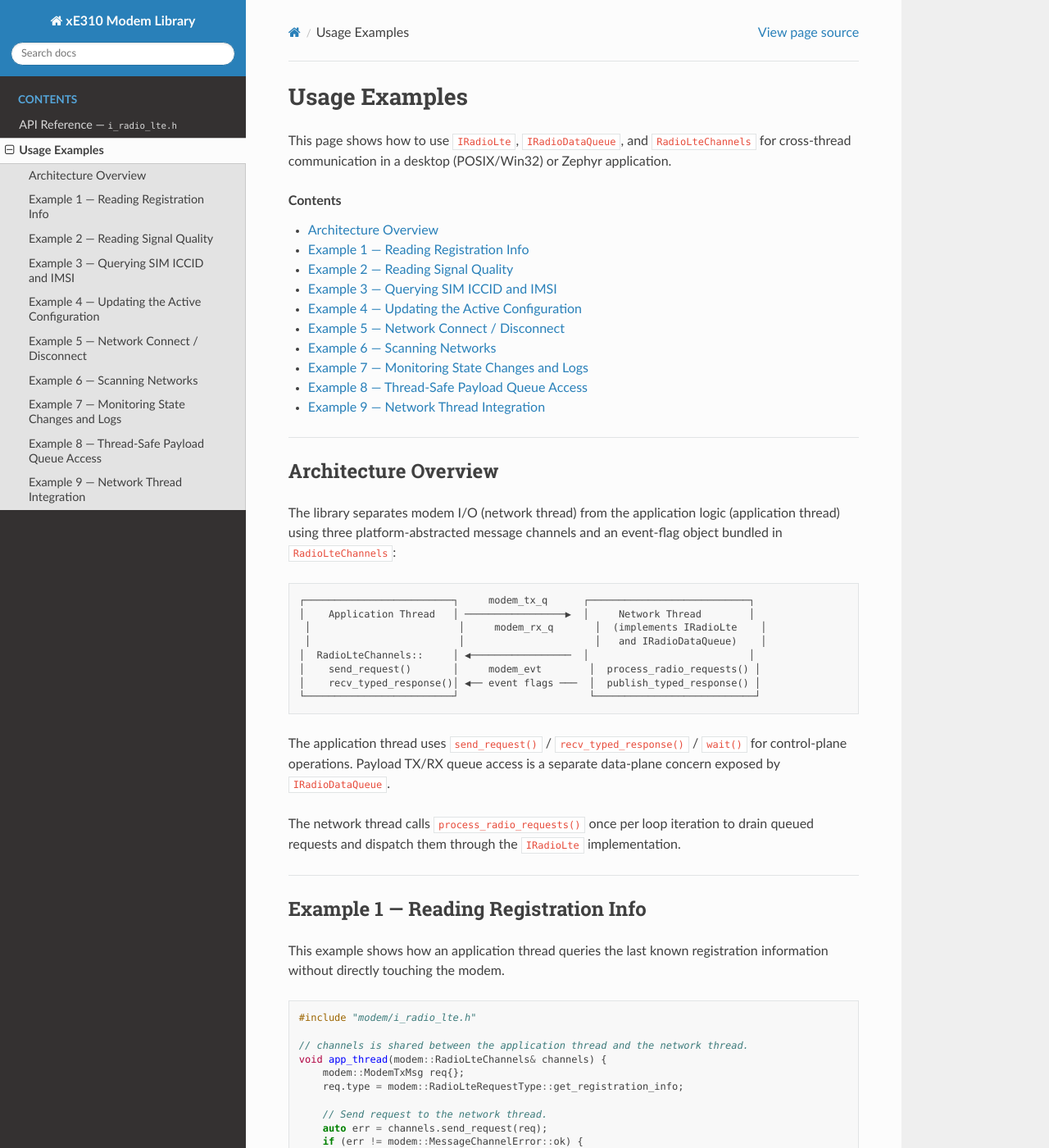
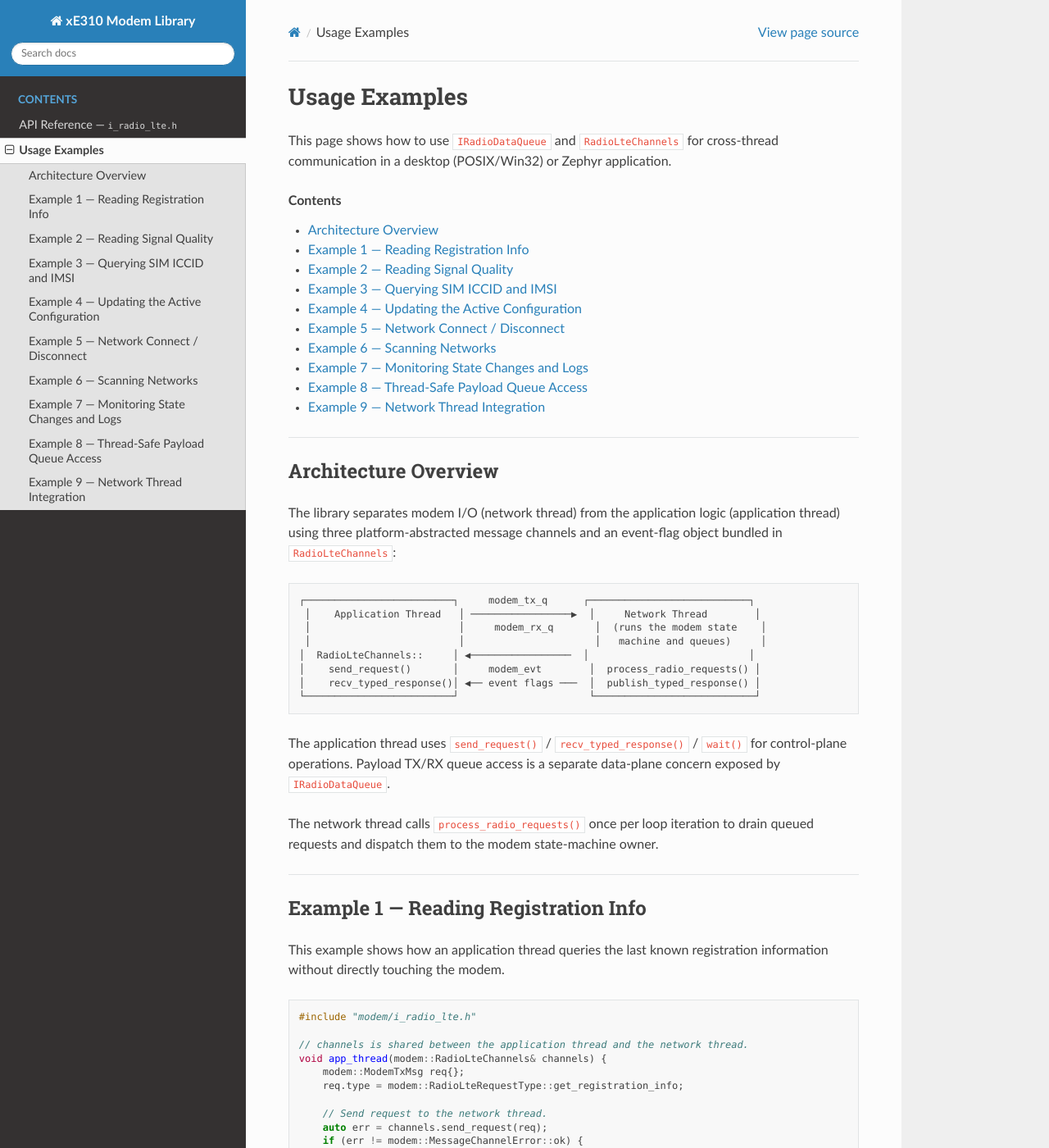
Before and after one commit to zimbora/xE310-multi-os, a Sphinx documentation site: the page built from docs/examples.rst, in a window 1280 px wide and 1400 px high. Shown: the whole window at 82% size. Built offline with Sphinx 7.4.7 and the Read the Docs theme 3.1.0, drawn with Linux system fonts in a browser that asks for light colours; some of the changed text lies outside the part shown.

Commit message:
docs: hide internal radio interface

```diff
--- a/docs/examples.rst
+++ b/docs/examples.rst
@@ -1,8 +1,8 @@
 Usage Examples
 ==============
 
-This page shows how to use ``IRadioLte``, ``IRadioDataQueue``, and
-``RadioLteChannels`` for cross-thread communication in a desktop
+This page shows how to use ``IRadioDataQueue`` and ``RadioLteChannels`` for
+cross-thread communication in a desktop
 (POSIX/Win32) or Zephyr application.
 
 .. contents:: Contents
@@ -21,9 +21,9 @@ and an event-flag object bundled in ``RadioLteChannels``:
 .. code-block:: text
 
    ┌─────────────────────────┐     modem_tx_q      ┌───────────────────────────┐
-   │    Application Thread   │ ─────────────────▶  │     Network Thread        │
-    │                         │     modem_rx_q       │  (implements IRadioLte    │
-    │                         │                      │   and IRadioDataQueue)    │
+    │    Application Thread   │ ─────────────────▶  │     Network Thread        │
+    │                         │     modem_rx_q       │  (runs the modem state    │
+    │                         │                      │   machine and queues)     │
    │  RadioLteChannels::     │ ◀─────────────────  │                           │
    │    send_request()       │     modem_evt        │  process_radio_requests() │
    │    recv_typed_response()│ ◀── event flags ───  │  publish_typed_response() │
@@ -34,8 +34,7 @@ The application thread uses ``send_request()`` / ``recv_typed_response()`` /
 separate data-plane concern exposed by ``IRadioDataQueue``.
 
 The network thread calls ``process_radio_requests()`` once per loop iteration
-to drain queued requests and dispatch them through the ``IRadioLte``
-implementation.
+to drain queued requests and dispatch them to the modem state-machine owner.
 
 ---------------------------------------------------------------------------
 
@@ -268,9 +267,8 @@ Example 7 — Monitoring State Changes and Logs
 Example 8 — Thread-Safe Payload Queue Access
 ---------------------------------------------
 
-``IRadioDataQueue`` is intentionally separate from ``IRadioLte``. Use it when
-you need to push TX payloads or drain RX payloads without routing the operation
-through ``process_radio_requests()``.
+Use ``IRadioDataQueue`` when you need to push TX payloads or drain RX payloads
+without routing the operation through ``process_radio_requests()``.
 
 .. code-block:: cpp
 
@@ -304,7 +302,7 @@ The following skeleton shows how a network thread integrates
 .. code-block:: cpp
 
    #include "modem/i_radio_lte.h"
-    #include "modem/network_lte.h"  // NetworkLte implements IRadioLte and IRadioDataQueue
+    #include "modem/network_lte.h"
 
    void network_thread_main(modem::RadioLteChannels& channels,
                              modem::NetworkLte& network) {
--- a/docs/index.rst
+++ b/docs/index.rst
@@ -9,7 +9,7 @@ The library provides:
 
 * A **hardware abstraction layer (HAL)** that isolates platform-specific serial/UART code.
 * Core AT command parsing and state machine logic that is fully **platform-independent**.
-* A thread-safe **cross-thread messaging interface** (``IRadioLte`` / ``RadioLteChannels``)
+* A thread-safe **cross-thread messaging interface** (``RadioLteChannels``)
   for querying and controlling modem state through the network thread.
 * A separate **data-plane queue interface** (``IRadioDataQueue``) for thread-safe
   TX/RX payload access outside the request dispatcher.
```
Also changed, not shown: docs/api_reference.rst (+4 -23 lines), 1 other file.
